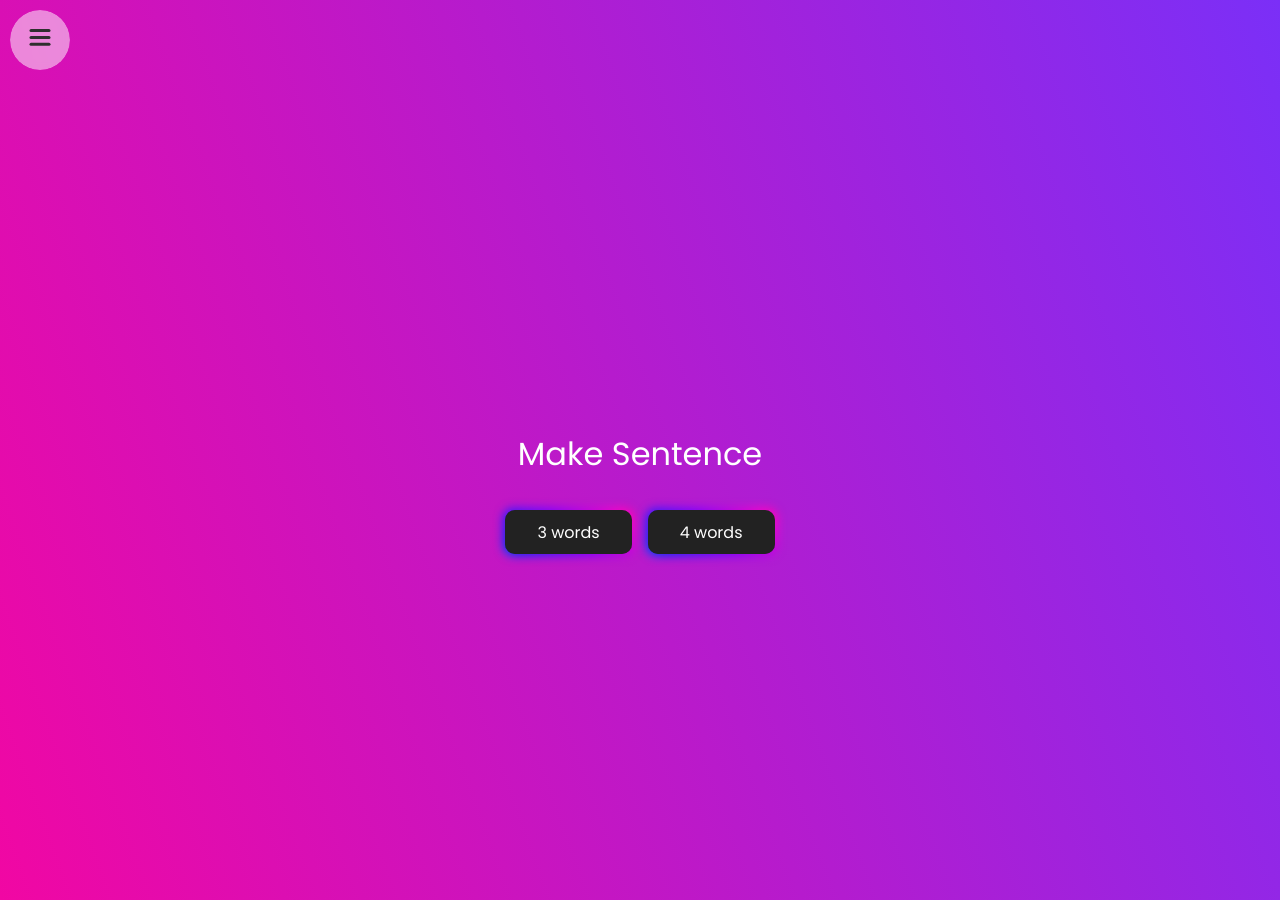
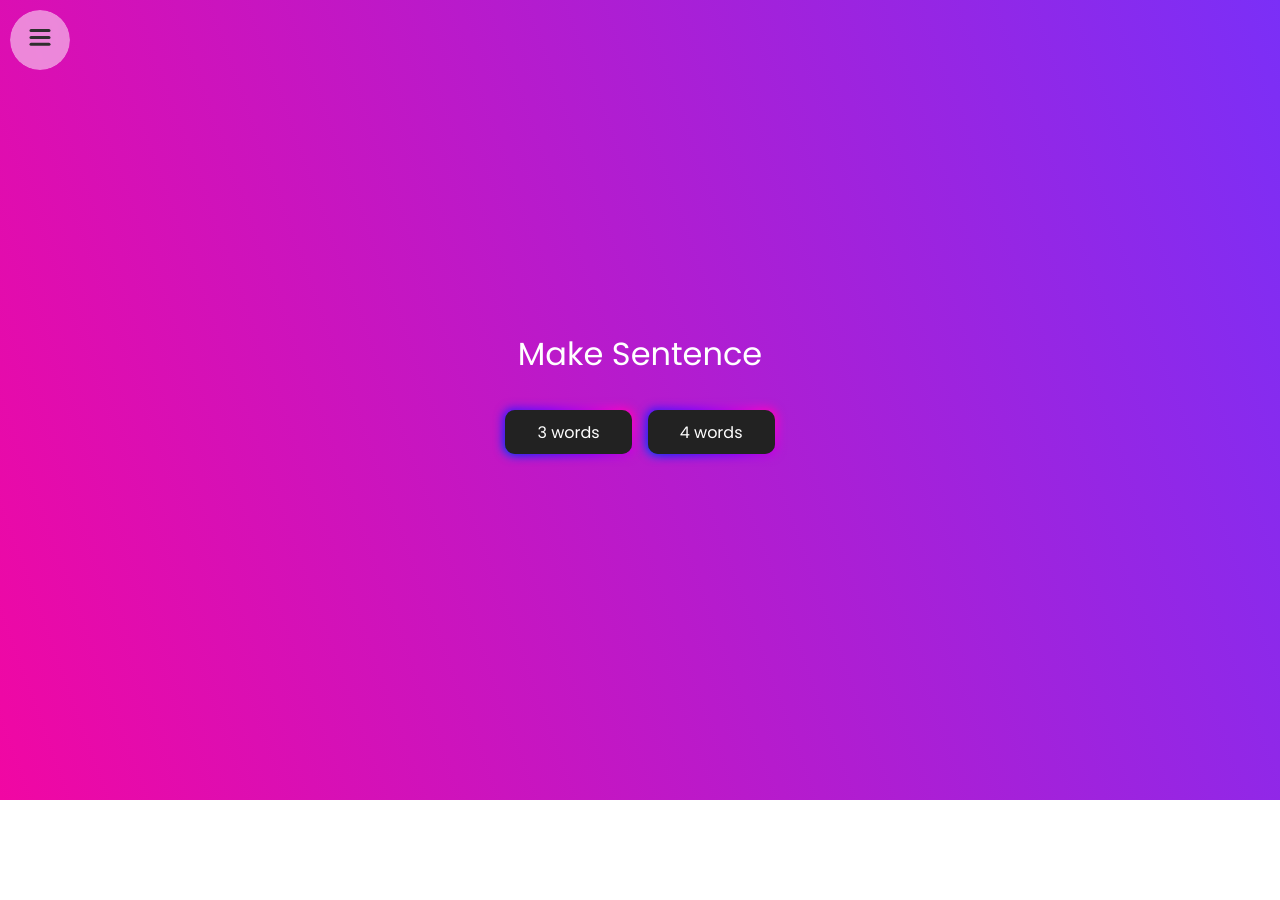
Before and after one commit to TeonaTsiramua/DnD, a React (Vite) app: page /sentence in a window 1280 px wide. After the commit the page ends 800 px from the top, so only its background shows below. Built offline with nearby package versions, Linux system fonts and the light colour scheme.

Commit message:
update global styles

```diff
--- a/src/styles/GlobalStyles.js
+++ b/src/styles/GlobalStyles.js
@@ -46,7 +46,7 @@ export const GlobalStyles = styled.createGlobalStyle`
     align-items: center;
     min-height: 100vh;
     justify-content: center;
-    padding-top: 100px;
+    overflow: hidden;
   }
 
   /* make images easier to work with */
```
